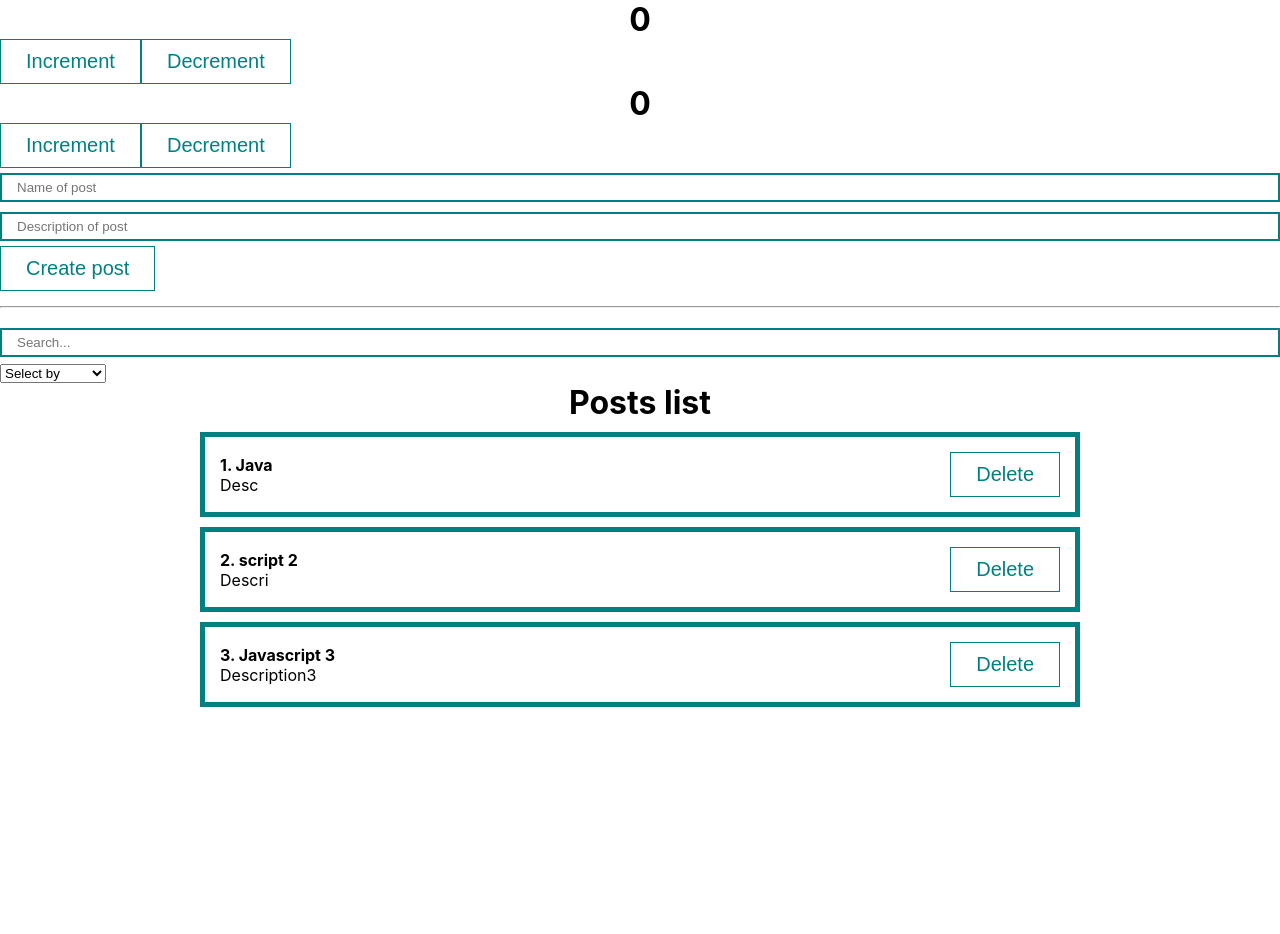
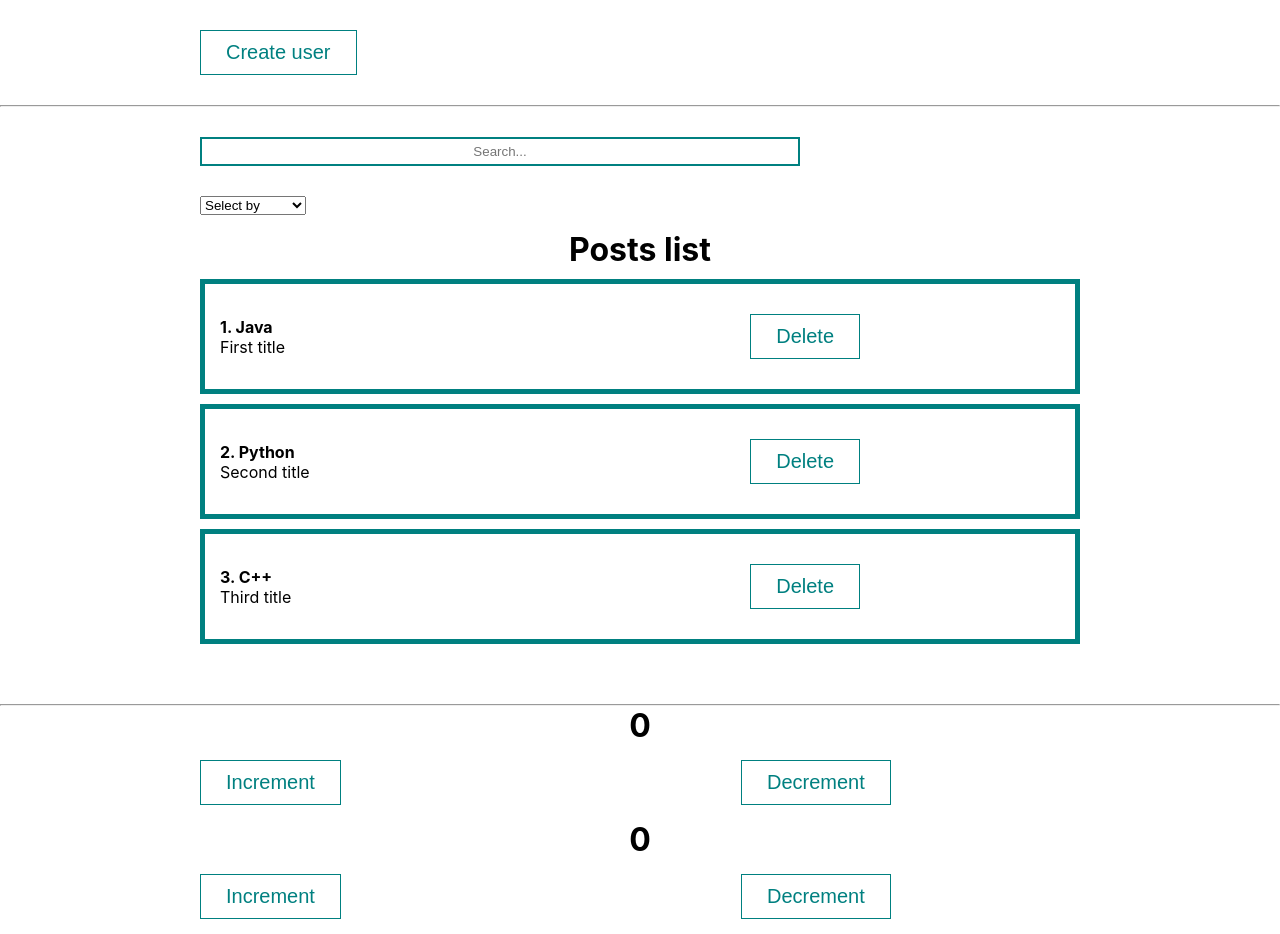
Before and after one commit to Radchenko87dmytro/reactFundamentalCourse-, a React (Create React App) app: page / in a window 1280 px wide. Before the commit the page ends 800 px from the top, so only its background shows below. Built offline with nearby package versions, Linux system fonts and the light colour scheme.

Commit message:
Creating modal window for new posts

```diff
--- a/src/App.js
+++ b/src/App.js
@@ -1,5 +1,5 @@
 import React, { Component } from 'react';
-import { useState, useRef } from 'react';
+import { useState, useRef, useMemo } from 'react';
 import ClassCounter from './Components/ClassCounter';
 import './App.scss';
 import PostItem from './Components/PostItem';
@@ -10,51 +10,38 @@
 import MyButton from './Components/UI/button/MyButton';
 import PostForm from './Components/PostForm';
 import MySelect from './Components/UI/select/MySelect';
+import PostFilter from './Components/PostFilter';
+import MyModal from './Components/UI/MyModal/MyModal';
 
 function App() {
     //  constructor(props){}
     //       this.state
     const[posts, setPosts] = useState(  [
-        {id: 1, title: "Java", body: "Desc"},
-        {id: 2, title: "script 2", body: "Descri"},
-        {id: 3, title: "Javascript 3", body: "Description3"},
+        {id: 1, title: "Java", body: "First title"},
+        {id: 2, title: "Python", body: "Second title"},
+        {id: 3, title: "C++", body: "Third title"},
     ])
 
-    const [selectedSort, setSelectedSort] = useState("")
-    const [searchQuery, setSearchQuery] = useState("")
 
-    function getSortedPosts() {
+    const [filter, setFilter] = useState({sort: "", query: ""})
+    const [modal, setModal] = useState(false)
+
+    const sortedPosts = useMemo(() => {
         console.log("worked function SortedPosts")
-        if(selectedSort) {
-            return [...posts].sort((a, b) => a[selectedSort].localeCompare(b[selectedSort]))
+        if(filter.sort) {
+            return [...posts].sort((a, b) => a[filter.sort].localeCompare(b[filter.sort]))
         }
         return posts;
-    }
+    }, [filter.sort, posts])
 
-
-
-    const sortedPosts = getSortedPosts()
-
-    // const[posts2, setPosts2] = useState(  [
-    //     {id: 1, title: "Python", body: "Description"},
-    //     {id: 2, title: "Python 2", body: "Description"},
-    //     {id: 3, title: "Python 3", body: "Description"},
-    // ])
-
-
-    //const [value, setValue] = useState("Text in input");
-
-    // const inputHandler = (event)=>{
-    //     setValue(event.target.value);
-    // }
-
-
-    // const [title, setTitle] = useState("");
-    // const [body, setBody] = useState("");
+    const sortedAndSearchedPosts = useMemo(() => {
+        return sortedPosts.filter(post => post.title.toLowerCase().includes(filter.query.toLowerCase()))
+    }, [filter.query, sortedPosts])
 
 
     const createPost = (newPost)=>{
         setPosts([...posts, newPost])
+        setModal(false)
     }
 
     //We are getting post from daughter component
@@ -62,47 +49,28 @@
         setPosts(posts.filter(p => p.id !== post.id))
     }
 
-    const sortPosts = (sort) => {
-        setSelectedSort(sort);
-
-    }
-
 
     return (
         <div className='App' >
+            <MyButton style={{marginTop: "30px"}} onClick={() => setModal(true)}>
+                Create user
+            </MyButton>
+            <MyModal visible={modal} setVisible={setModal}>
+                <PostForm create={createPost}/>
+            </MyModal>
 
+            <hr style={{margin: '15px 0'}}></hr>
+            <PostFilter
+                filter={filter}
+                setFilter={setFilter}
+            />
+            <PostList remove={removePost} posts={sortedAndSearchedPosts} title="Posts list"/>
+            <br></br>
+            <br></br>
+            <br></br>
+            <hr></hr>
             <Counter/>
             <ClassCounter/>
-
-            <PostForm create={createPost}/>
-            <hr style={{margin: '15px 0'}}></hr>
-            <div>
-                <MyInput
-                    value={searchQuery}
-                    onChange={e => setSearchQuery(e.target.value)}
-                    placeholder="Search..."
-                />
-                <MySelect
-                    value={selectedSort}
-                    onChange={sortPosts}
-                    defaultValue="Select by"
-                    options={[
-                        {value: 'title', name: 'By name'},
-                        {value: 'body', name: 'By description'},
-                    ]}
-                />
-            </div>
-            {posts.length !== 0
-                ?
-                <PostList remove={removePost} posts={sortedPosts} title="Posts list"/>
-                :
-                <h1 >
-                    Posts not found
-                </h1>
-            }
-
-           {/* <PostList posts={posts2} title="Posts about Python"></PostList> */}
-
         </div>
     );
 };
--- /dev/null
+++ b/src/Components/PostFilter.jsx
@@ -0,0 +1,28 @@
+import React from 'react';
+import MyInput from './UI/input/MyInput';
+import MySelect from './UI/select/MySelect';
+import { useState } from 'react';
+
+const PostFilter = (filter, setFilter) => {
+
+    return (
+            <div>
+                <MyInput
+                    value={filter.query}
+                    onChange={e => setFilter({...filter, query: e.target.value})}
+                    placeholder="Search..."
+                />
+                <MySelect
+                    value={filter.sort}
+                    onChange={selectedSort => setFilter({...filter, sort: selectedSort})}
+                    defaultValue="Select by"
+                    options={[
+                        {value: 'title', name: 'By name'},
+                        {value: 'body', name: 'By description'},
+                    ]}
+                />
+            </div>
+    );
+};
+
+export default PostFilter;
--- a/src/Components/PostForm.jsx
+++ b/src/Components/PostForm.jsx
@@ -17,7 +17,7 @@
     }
 
     return (
-        <form>
+        <form  style={{margin: '0px 0'}}>
                 {/* managed component */}
                 <MyInput
                     type="text"
--- a/src/Components/PostList.jsx
+++ b/src/Components/PostList.jsx
@@ -3,9 +3,19 @@
 
 const PostList =({posts, title, remove})=>{
 
+    if(!posts.length) {
+        return (
+            <h1 style={{textAlign: "center"}}>
+                Posts not found
+            </h1>
+        )
+    }
+
     return(
         <div>
-            <h1>{title}</h1>
+            <h1 style={{textAlign: "center"}}>
+                {title}
+            </h1>
             {posts.map((post, index)=>
                 <PostItem remove={remove} number={index + 1} post={post} key={post.id}></PostItem>
 
--- /dev/null
+++ b/src/Components/UI/MyModal/MyModal.jsx
@@ -0,0 +1,19 @@
+import React from 'react'
+import styles from "./MyModal.module.css"
+
+const MyModal = ({children, visible, setVisible}) => {
+
+    const rootClasses = [styles.myModal]
+    if(visible){
+        rootClasses.push(styles.active)
+    }
+  return (
+    <div className={rootClasses.join(" ")} onClick={()=>setVisible(false)}>
+        <div className={styles.myModalContent} onClick={(e)=>e.stopPropagation()}>
+            {children}
+        </div>
+    </div>
+  )
+}
+
+export default MyModal
--- /dev/null
+++ b/src/Components/UI/MyModal/MyModal.module.css
@@ -0,0 +1,22 @@
+.myModal{
+  position: fixed;
+  top: 0;
+  bottom: 0;
+  right: 0;
+  left: 0;
+  display: none;
+  background: rgba(0, 0, 0, 0.4);
+}
+
+.myModalContent {
+  padding: 25px;
+  background: white;
+  border-radius: 16px;
+  min-width: 250px;
+}
+
+.myModal.active {
+  display: flex;
+  justify-content: center;
+  align-items: center;
+}
--- a/src/Components/UI/button/MyButton.module.css
+++ b/src/Components/UI/button/MyButton.module.css
@@ -1,5 +1,5 @@
 .myBtn{
-
+    margin: 15px 200px;
     padding: 10px 25px;
     color: teal;
     font-size: 20px;
--- a/src/Components/UI/input/MyInput.module.css
+++ b/src/Components/UI/input/MyInput.module.css
@@ -1,6 +1,12 @@
 .myInput{
-    width: 100%;
+    width: 600px;
     padding: 5px 15px;
-    margin: 5px 0;
+    margin: 15px 200px;
     border: 2px solid teal;
+
+
+
+
+    justify-content: space-between;
+    text-align: center;
 }
--- a/src/Components/UI/select/MySelect.jsx
+++ b/src/Components/UI/select/MySelect.jsx
@@ -1,16 +1,19 @@
 import React from 'react';
 
 const MySelect = ({options, defaultValue, value, onChange}) => {
+
     return (
             <select
+                style={{margin: '15px 200px'}}
                 value={value}
                 onChange={event => onChange(event.target.value)}
                 >
 
-                <option disabled value="">{defaultValue}</option>
+                <option  value="">{defaultValue}</option>    {/*disabled*/}
                 {options.map(option =>
-                    <option key={option.value} value={option.value}>
-                         {option.name}
+                    <option key={option.value}
+                            value={option.value}>
+                            {option.name}
                     </option>
                     )}
             </select>
```
